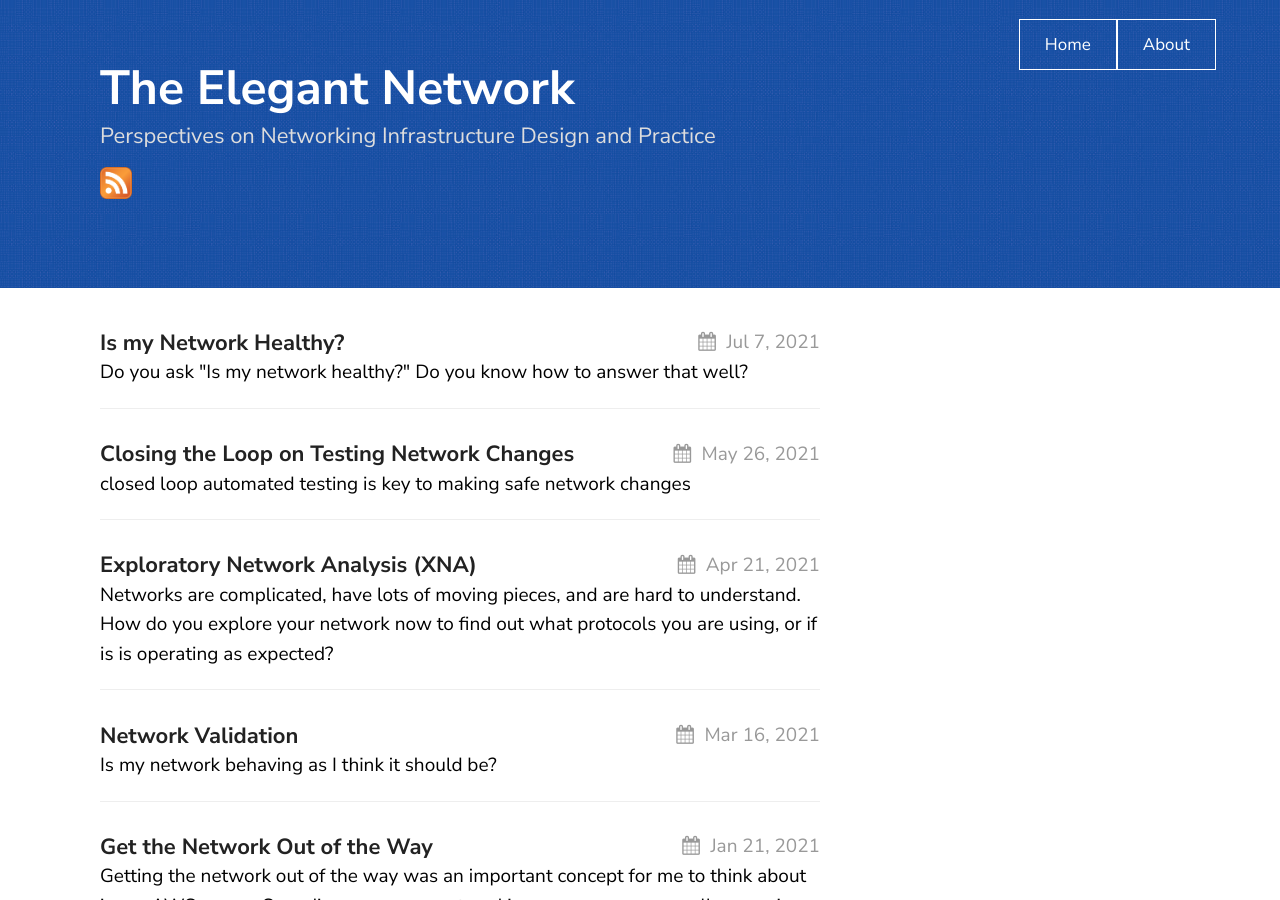
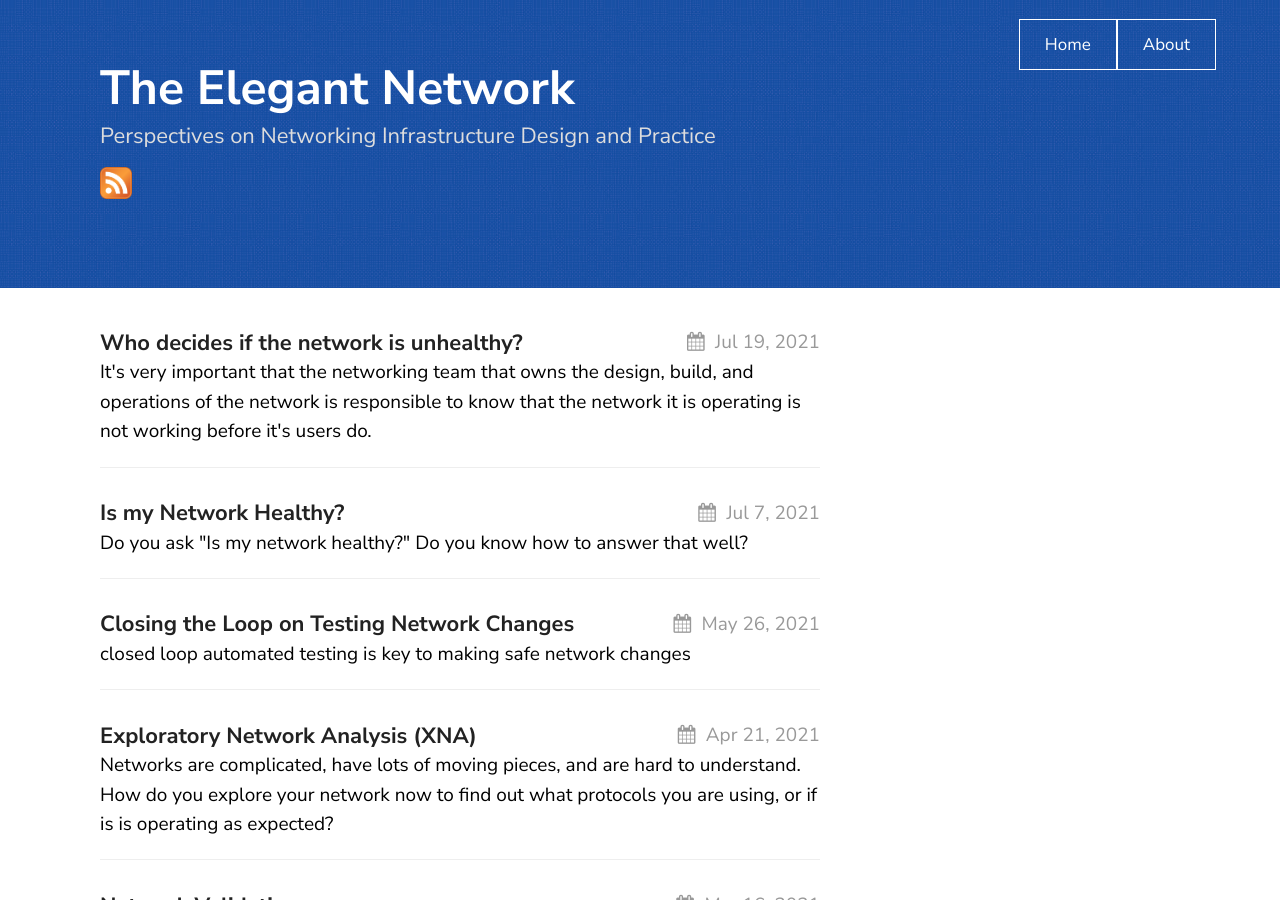
Before and after one commit to elegantnetwork/elegantnetwork.github.io, a Jekyll site: the page built from index.md, in a window 1280 px wide and 900 px high. Built offline with Jekyll 4.4.1, drawn with Linux system fonts in a browser that asks for light colours.

Commit message:
posting who decides

```diff
--- a/_drafts/2021-07-102-Who-decides-if-the-network-is-not-working.md
+++ b/_posts/2021-07-19-Who-decides-if-the-network-is-not-working.md
@@ -16,11 +16,13 @@
 
 ## Why does it matter who decides?
 
-I have lived in a world in which the networking team didn't have the ability to know when it was likely that the network was broken, and I have lived in a world in which the networking team usually knew when it was broken. When you know before your users, you can move faster in fixing the network. Maybe even more importantly **you gain trust of your users** because they can believe you when you say that it isn't the network that is broken. You gain control of your destiny. If you don't think you own knowing when your network is available or not you don't feel like you own making your network available or not.
+I have lived in a world in which the networking team didn't have the ability to know when it was likely that the network was broken, and I have lived in a world in which the networking team usually knew when it was broken. When you know before your users, **you can move faster in fixing the network.** Maybe even more importantly **you gain trust of your users** because they can believe you when you say that it isn't the network that is broken. You gain control of your destiny. If you don't think you own knowing when your network is available or not you don't feel like you own making your network available or not.
 
-As important as the network is to everything in business and society today, it's not okay [DD: Rather than claim its not OK, maybe say something more about why its OK] that the networking team doesn't know when it's broken. Every network needs to move that direction. Networks are just too important not to have the right visibility into understanding the network better than users. If you are unwilling for the majority of outages to be caught by network users, you have to think differently about networking, monitoring, and alerting, as well as network design.
+If your goal is to know that the network is impacted before customers, then you will measure how well you do that. As you measure, you will then focus on improving it.
 
-We [DD: Who's the we here? You and I? The society? Somebody else?] want to raise the level of expectations of what a well run network are. This is just part of recognizing how important networks are and the responsibility because of their importance. To do it well means you need to continually work to figure out how to operate the network better. Detecting problems can be very difficult, and thinking about that might lead you to make all kinds of different decisions than if you assume it's somebody else's responsibility to say the network is down.
+As important as the network is to everything in business and society today, it's not okay that the networking team doesn't know when it's broken. Every network needs to move that direction. Networks are just too important not to have the right visibility into understanding the network better than users. If you are unwilling for the majority of outages to be caught by network users, you have to think differently about networking, monitoring, and alerting, as well as network design.
+
+We want to raise the level of expectations of what a well run network are. This is just part of recognizing how important networks are and the responsibility because of their importance. To do it well means you need to continually work to figure out how to operate the network better. Detecting problems can be very difficult, and thinking about that might lead you to make all kinds of different decisions than if you assume it's somebody else's responsibility to say the network is down.
 
 ### What are the implications of taking this responsibility
 
@@ -32,7 +34,7 @@
 
 ## How to get started
 
-*What I most want from this post is that network operators and engineers have the mindset that they should own discovering and deciding that the network is broken*. However, after that comes mechanisms, software, and processes to actually do this. I think better software in monitoring, management, alert aggregation, etc. is key, but it's not the only thing and not where to start. It does take a better mindset change. Obviously it requires that you have good ways of measuring Network Health. But don't use your inability to measure the health as an excuse to not feel ownership for being able to answer if your network is working well.
+**What I most want from this post is that network operators and engineers have the mindset that they should own discovering and deciding that the network is broken**. However, after that comes mechanisms, software, and processes to actually do this. I think better software in monitoring, management, alert aggregation, etc. is key, but it's not the only thing and not where to start. It does take a better mindset change. Obviously it requires that you have good ways of measuring Network Health. But don't use your inability to measure the health as an excuse to not feel ownership for being able to answer if your network is working well.
 
 First off, I hope you have **much better** monitoring than we had in 2002. You should have a alarm/ticketing system that knows when every device (and link) goes down and some process to decide when these are escalated to operators. You have to start with a system measuring your network health and you will need to continue to make it better.
 
```
